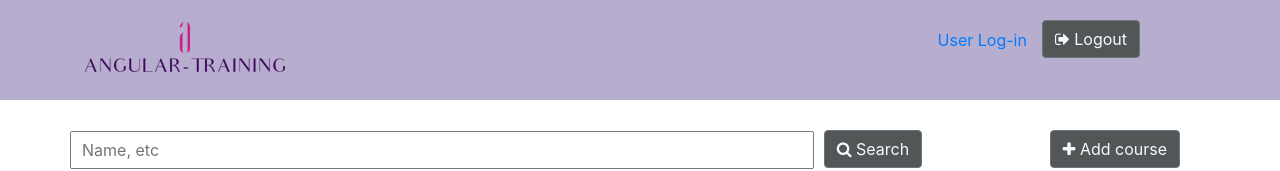
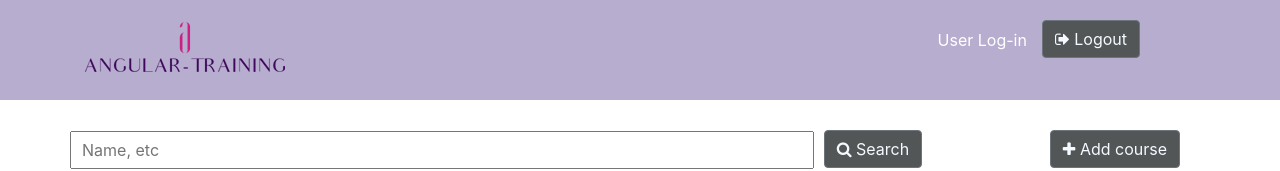
Before and after one commit to ViraDemydova/angular-homework, an Angular app: page /landing-page in a window 1280 px wide. Shown: the top 171 px of the page. Built offline with nearby package versions, Linux system fonts and the light colour scheme.

Commit message:
small fix to the pipe and link style

```diff
--- a/src/app/shared/pipes/filter.pipe.ts
+++ b/src/app/shared/pipes/filter.pipe.ts
@@ -2,7 +2,8 @@ import { Pipe, PipeTransform, Injectable } from '@angular/core';
 import {CoursesListItem} from '../../courses/models/courses-list-item.model';
 
 @Pipe({
-  name: 'filter'
+  name: 'filter',
+  pure: false
 })
 @Injectable()
 export class FilterPipe implements PipeTransform {
--- a/src/styles.css
+++ b/src/styles.css
@@ -90,6 +90,11 @@ footer{
 
 .login {
   margin-right: 15px;
+  color: white;
+}
+
+.login:hover {
+  color: #535657;
 }
 
 .time {
```
